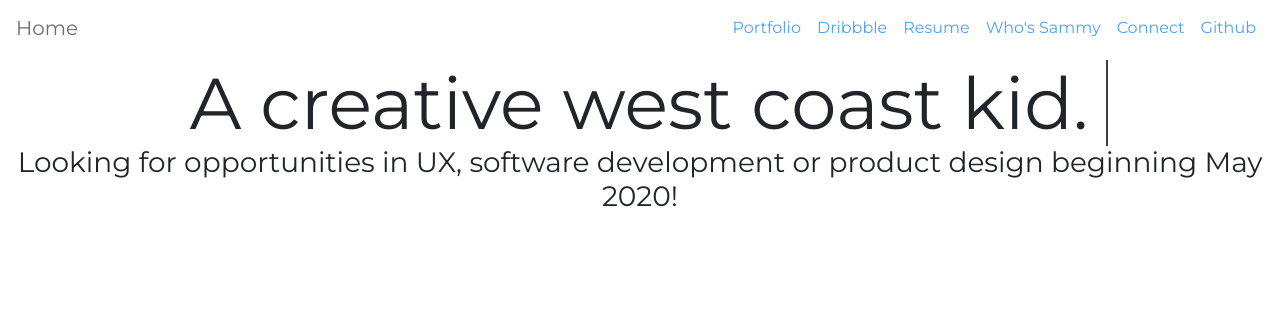
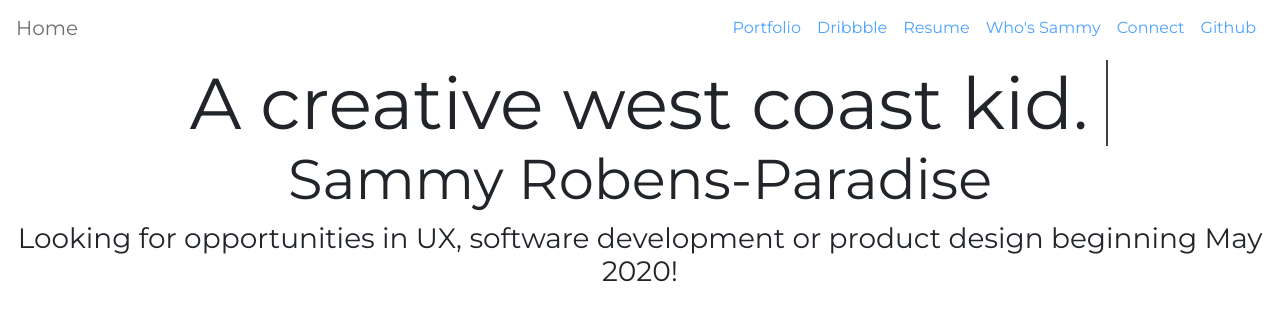
Before and after one commit to SammyRobensParadise/website-vue-port, a Vue app in the folder sammyrp/: page / in a window 1280 px wide. Shown: the top 320 px of the page. Built offline with nearby package versions, Linux system fonts and the light colour scheme.

Commit message:
added name

```diff
--- a/sammyrp/src/components/common/pageTitle.vue
+++ b/sammyrp/src/components/common/pageTitle.vue
@@ -9,8 +9,8 @@
       >
         {{ text }}
       </h1>
-      <h2 class="justify-content-center landing-text-sub display-4" v-if="!!subtext">
-        {{ subText }}}
+      <h2 class="justify-content-center landing-text-sub display-4" v-if="!!subText">
+        {{ subText }}
       </h2>
       <h3 v-if="!!subSubText">{{ subSubText }}</h3>
     </div>
```
